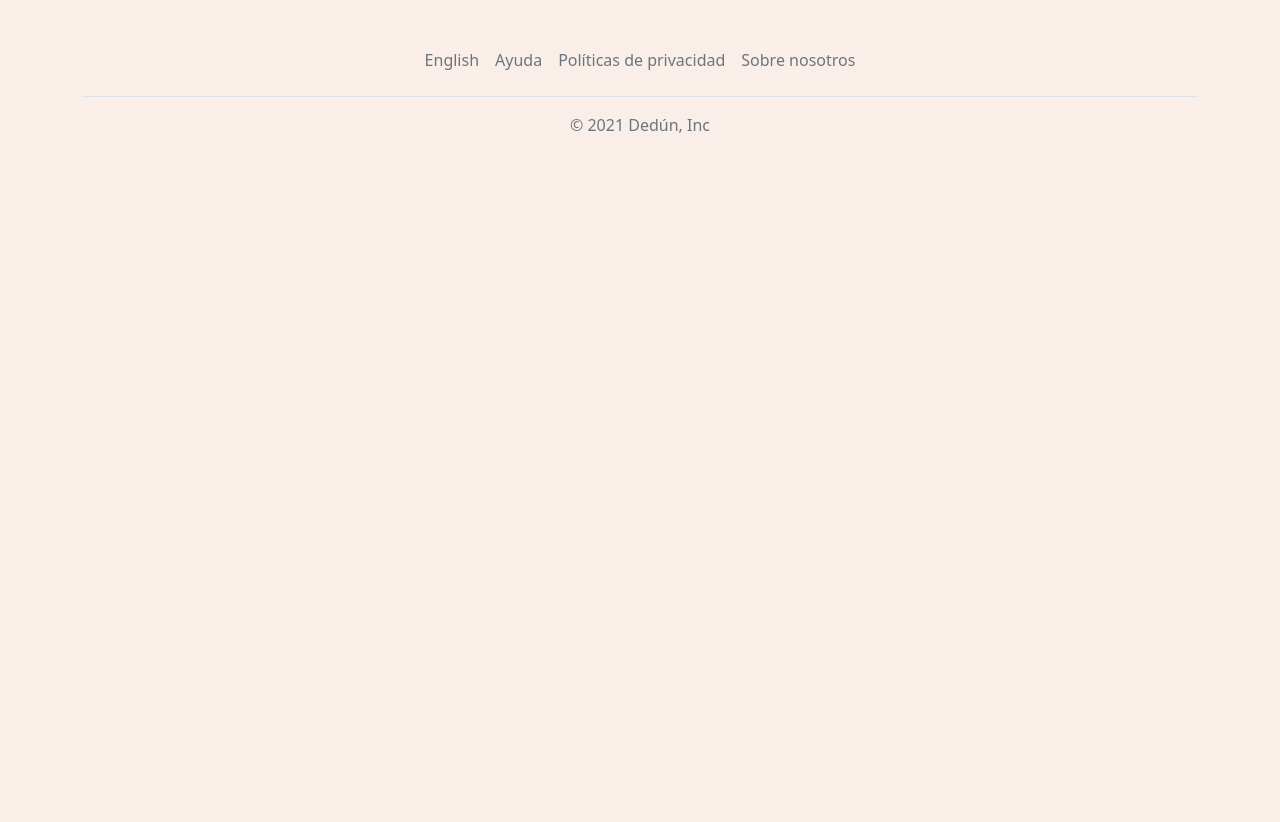
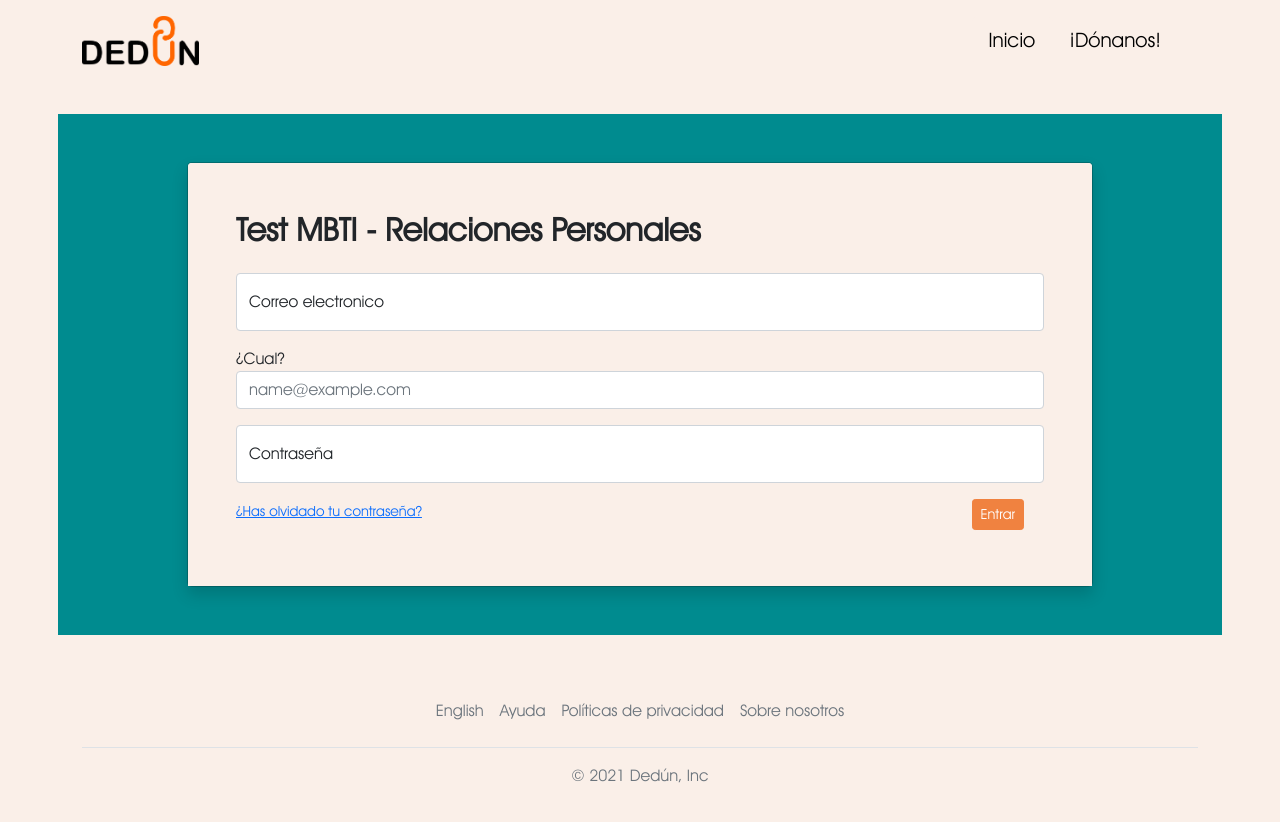
Before and after one commit to AlejandroUN/Ded-n, a Vue app in the folder frontend/: page /MBTI in a window 1280 px wide. Shown: the top 822 px of the page. Before the commit the page ends 800 px from the top, so only its background shows below. Built offline with nearby package versions, Linux system fonts and the light colour scheme.

Commit message:
vista MBTI sin gran cosa

```diff
--- a/frontend/src/router/index.js
+++ b/frontend/src/router/index.js
@@ -9,12 +9,18 @@ import kostick from '../views/kostick.vue'
 import encProf from '../views/encuestaContProfesionales.vue'
 import encArteTecnica from '../views/encuestaArteTecnica.vue'
 import iniciarSesion from '../views//iniciarSesion.vue'
+import MBTI from '../views/MBTI.vue'
 
 const routes = [
   {
     path: '/',
     name: 'Home',
     component: Home
+  },
+  {
+    path: '/MBTI',
+    name: 'MBTI',
+    component: MBTI
   },
   {
     path: '/crearCuenta',
--- /dev/null
+++ b/frontend/src/views/MBTI.vue
@@ -0,0 +1,158 @@
+<template>
+  <div class="container col-xl-12 col-xxl-8 py-3">
+    <div class="row align-items-center g-lg-5">
+      <header class="font">
+        <router-link to="/"
+          ><img src="../assets/logo.png" height="50"
+        /></router-link>
+        <!--<img src="../assets/logo.png" height="50"/>-->
+        <nav class="nav justify-content-center float-md-end right">
+          <router-link to="/"
+            ><button
+              class="w-100 btn btn-lg btn-primary color_fuente color2"
+              type="submit"
+            >
+              Inicio
+            </button></router-link
+          >
+          <router-link to=""
+            ><button
+              class="btn btn-lg btn-primary color_fuente color2"
+              type="submit"
+            >
+              ¡Dónanos!
+            </button></router-link
+          >
+        </nav>
+      </header>
+
+      <div
+        class="
+          modal modal-signin
+          position-static
+          d-block
+          py-5
+          bg
+          iniciar_sesion_blue_container
+        "
+        tabindex="-1"
+        role="dialog"
+        id="modalSignin"
+      >
+        <div class="float-none cajitaMIBT" role="document">
+          <div class="modal-content rounded-5 shadow">
+            <div class="modal-header p-5 pb-4 border-bottom-0 fondo3 font">
+              <h2 class="fw-bold mb-0">Test MBTI - Relaciones Personales</h2>
+            </div>
+
+            <div class="modal-body p-5 pt-0 fondo3">
+
+              <div class="form-floating mb-3">
+                <label for="floatingInput">Correo electronico</label>
+                <input
+                  type="email"
+                  class="form-control"
+                  id="floatingInput"
+                  placeholder="name@example.com"
+                  v-model="email"
+                />
+              </div>
+
+              <div class="form-group mb-3">
+                <label class="custom-label col-md-12">¿Cual?</label>
+                <input
+                  class="form-control col-12"
+                  placeholder="name@example.com"
+                  v-model="email"
+                />
+              </div>
+
+              <div class="form-floating mb-3">
+                <input
+                  type="password"
+                  class="form-control"
+                  id="floatingPassword"
+                  placeholder="Password"
+                  v-model="password"
+                />
+                <label for="floatingPassword">Contraseña</label>
+              </div>
+
+              <button
+                class="mb-2 btn btn-sm rounded-4 btn-primary floatr right color"
+                type="submit"
+                v-on:click="login"
+              >
+                Entrar
+              </button>
+              <small class="text-muted"
+                ><router-link to="/recuperarContrasena"
+                  >¿Has olvidado tu contraseña?</router-link
+                ></small
+              >
+            </div>
+          </div>
+        </div>
+      </div>
+    </div>
+  </div>
+</template>
+
+<script>
+import AuthenticationService from "@/services/AuthenticationService";
+import Swal from "sweetalert2";
+export default {
+  data() {
+    return {
+      email: "",
+      password: "",
+    };
+  },
+  methods: {
+    async login() {
+      try {
+        await AuthenticationService.login({
+          // eslint-disable-line no-mixed-spaces-and-tabs
+          email: this.email, // eslint-disable-line no-mixed-spaces-and-tabs
+          password: this.password, // eslint-disable-line no-mixed-spaces-and-tabs
+        }); // eslint-disable-line no-mixed-spaces-and-tabs
+        this.$router.push({ path: "/entrarPerfil" });
+        Swal.fire({
+          icon: "success",
+          title: "Login",
+          text: "El usuario ha entrado correctamente",
+        });
+      } catch (error) {
+        this.error = error.response.data.error;
+        Swal.fire({
+          icon: "error",
+          title: "Error",
+          text: this.error,
+        });
+      }
+    },
+  },
+};
+</script>
+
+<style>
+* {
+  font-family: AvGard;
+}
+
+@font-face {
+  font-family: AvGard;
+  src: url(AVGARDN_2.TTF);
+}
+
+.cajitaMIBT {
+  padding-left: 105px;
+  padding-right: 105px;
+}
+.iniciar_sesion_blue_container {
+  background-color: #008b8f !important;
+}
+.fondo3 {
+  background-color: #faefe8 !important;
+}
+</style>
--- a/frontend/src/views/crearCuenta.vue
+++ b/frontend/src/views/crearCuenta.vue
@@ -1,33 +1,41 @@
 <template>
   <div class="container">
-
     <main>
-
       <div class="row align-items-center g-lg-5">
         <header class="font">
-
-
           <router-link to="/">
             <img class="float-md-start" src="../assets/logo.png" height="50" />
           </router-link>
 
           <nav class="nav justify-content-center float-md-end">
-
-          <a href="https://en.wikipedia.org/wiki/Myers%E2%80%93Briggs_Type_Indicator" class="margen_izquierda"
+            <a
+              href="https://en.wikipedia.org/wiki/Myers%E2%80%93Briggs_Type_Indicator"
+              class="margen_izquierda"
               ><button
-              class="w-100 btn btn-lg btn-primary color_fuente color2 margen_izquierda"
+                class="
+                  w-100
+                  btn btn-lg btn-primary
+                  color_fuente
+                  color2
+                  margen_izquierda
+                "
                 type="submit"
               >
                 Test MBTI
-            </button></a>
+              </button></a
+            >
 
-          <a href="https://es.wikipedia.org/wiki/Modelo_de_los_cinco_grandes" class="margen_izquierda">
+            <a
+              href="https://es.wikipedia.org/wiki/Modelo_de_los_cinco_grandes"
+              class="margen_izquierda"
+            >
               <button
                 class="w-100 btn btn-lg btn-primary color_fuente color2"
                 type="submit"
               >
                 Test Big Five
-            </button></a>
+              </button></a
+            >
 
             <router-link to=""
               ><button
@@ -57,6 +65,18 @@
                   maxlength="50"
                   id="firstName"
                   placeholder="Nombres y Apellidos"
+                />
+              </div>
+
+              <div class="col-12">
+                <label for="username" class="form-label"
+                  >Nombre de Usuario
+                </label>
+                <input
+                  type="text"
+                  class="form-control"
+                  v-model="new_user"
+                  placeholder="Nombre de Usuario"
                 />
               </div>
 
@@ -192,104 +212,6 @@
       </ul>
     </footer>
   </div>
-
-  <!--
-  <div id="app">
-    <div class="container">
-      <h2>Crea tu cuenta</h2>
-    </div>
-    <div class="container">
-      <div>
-        <input
-          type="text"
-          name="nombres"
-          v-model="nombres"
-          placeholder="Nombres y Apellidos"
-          maxlength="50"
-        />
-      </div>
-      <div>
-        <input
-          type="text"
-          name="email"
-          v-model="email"
-          placeholder="Correo electrónico"
-        />
-      </div>
-      <div>
-        <input
-          type="text"
-          name="new_user"
-          v-model="new_user"
-          placeholder="Nombre usuario nuevo"
-        />
-      </div>
-      <div>
-        <input
-          type="password"
-          name="password"
-          v-model="password"
-          placeholder="Contraseña nueva"
-          minlength="8"
-          maxlength="20"
-          v-on:keypress="isImprimible(event)"
-        />
-      </div>
-      <div>
-        <form>
-          <div><label>Fecha de nacimiento:</label></div>
-          <div><input type="date" :max="today" v-model="born" /></div>
-        </form>
-      </div>
-      <div>
-        <div><label>Genero y orientación sexual:</label></div>
-        <div>
-          <select v-model="gender">
-            <option>Hombre cisgenero</option>
-            <option>Mujer cisgenero</option>
-            <option>Hombre transgenero</option>
-            <option>Mujer transgenero</option>
-            <option>Hombre</option>
-            <option>Mujer</option>
-            <option>Persona no binaria</option>
-            <option>Genero fluido</option>
-            <option>Intersexual</option>
-            <option>Otro</option>
-            <option>Prefiero no contestar</option>
-          </select>
-          <input
-            v-show="otroGenero()"
-            type="text"
-            v-model="nuevoGenero"
-            placeholder="Ingrese genero"
-          />
-          <select v-model="orientacion">
-            <option>Heterosexual</option>
-            <option>Homosexual</option>
-            <option>Bisexual</option>
-            <option>Pansexual</option>
-            <option>Asexual</option>
-            <option>Antrosexual</option>
-            <option>Demisexual</option>
-            <option>Otro</option>
-            <option>Prefiero no contestar</option>
-          </select>
-          <input
-            v-show="otraOrientacion()"
-            type="text"
-            v-model="nuevaOrientacion"
-            placeholder="Ingrese orientación"
-          />
-        </div>
-      </div>
-      <div>
-        <button v-on:click="checked">Crear cuenta</button>
-      </div>
-      {{ nombres }} - {{ email }} - {{ new_user }} - {{ password }} -
-      {{ born }} - {{ gender }} - {{ orientacion }} - {{ today }}
-    </div>
-  </div>
-  //-->
 </template>
 
 <script>
@@ -302,7 +224,7 @@ export default {
       email: "",
       new_user: "",
       password: "",
-      cPassword:"",
+      cPassword: "",
       born: new Date().toISOString().substr(0, 10),
       today: new Date().toISOString().substr(0, 10),
       gender: "",
@@ -317,23 +239,19 @@ export default {
       dateMax.setMonth(dateMax.getMonth() - 168);
       var dateBorn = new Date(this.born);
 
-
-
       if (!this.email.includes("@gmail.com")) {
         Swal.fire({
           icon: "error",
           title: "Error",
           text: "El correo indicado no es gmail",
         });
-      }
-      else if( this.password !== this.cPassword ){
+      } else if (this.password !== this.cPassword) {
         Swal.fire({
           icon: "error",
           title: "Error",
           text: "Las contraseñas no coinciden",
         });
-        }
-       else if (this.password.length < 8) {
+      } else if (this.password.length < 8) {
         alert("La contraseña debe tener más de 8 caracteres");
 
         Swal.fire({
--- a/frontend/src/views/iniciarSesion.vue
+++ b/frontend/src/views/iniciarSesion.vue
@@ -28,7 +28,7 @@
       </header>
 
       <div
-        class="modal modal-signin position-static d-block py-5 bg"
+        class="modal modal-signin position-static d-block py-5 bg iniciar_sesion_blue_container"
         tabindex="-1"
         role="dialog"
         id="modalSignin"
@@ -125,6 +125,9 @@ export default {
 </script>
 
 <style>
+.iniciar_sesion_blue_container{
+  background-color: #008b8f !important;
+}
 .fondo3 {
   background-color: #faefe8 !important;
 }
```
Also changed, not shown: 1 other file (tests, documents, lock files or other folders). Lines whose indentation alone changed are shown as unchanged.
